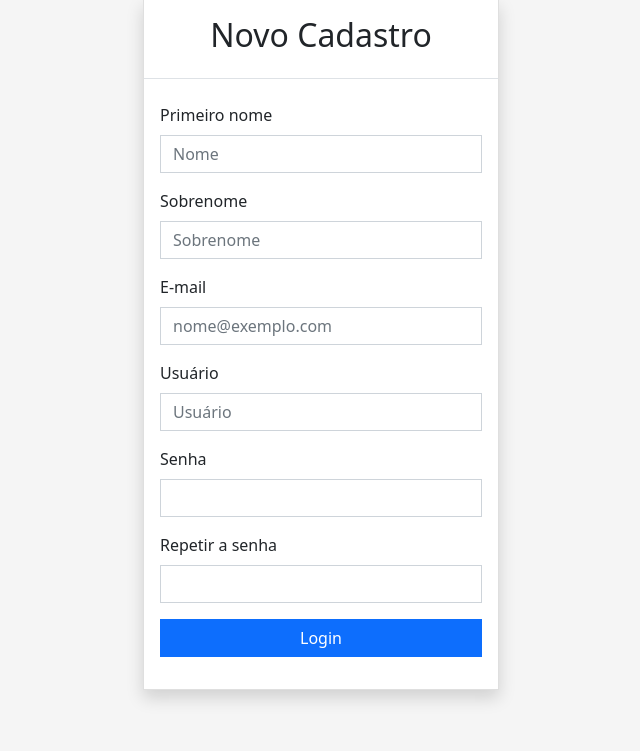
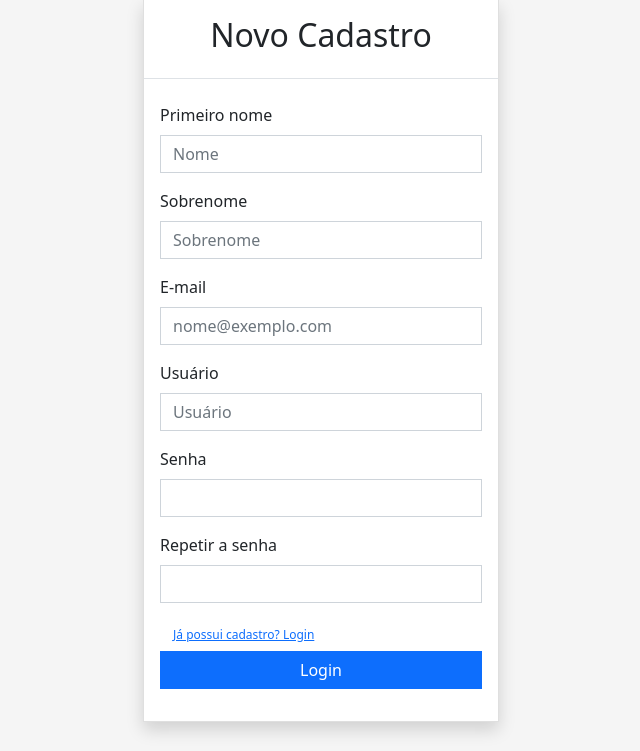
Before and after one commit to preduvitu/python_project, a Django app: page /account/cadastro/ in a window 1280 px wide. Shown: the part 49-800 px from the top of the page, without its empty margins (319-959 px from the left). Run offline with Django 4.2, Linux system fonts and the light colour scheme.

Commit message:
Ajustando templates

```diff
--- a/template/accounts/cadastro.html
+++ b/template/accounts/cadastro.html
@@ -73,10 +73,15 @@
                                     {{ form.password2 }}
                                     <div class="fs-6 fw-lighter text-danger">{{ form.password2.errors }}</div>
                                 </div>
-
+                                <a href="{% url 'login' %}">
+                                    <button type="button" class="btn btn-link" style="font-size: 12px;">
+                                        Já possui cadastro? Login
+                                    </button>
+                                </a>
                                 <div class="d-grid">
                                     <button type="submit" class="btn btn-primary">Login</button>
                                 </div>
+
                             </form>
                         </div>
                     </div>
--- a/template/accounts/login.html
+++ b/template/accounts/login.html
@@ -53,6 +53,11 @@
                                             Não possui login? Cadastre-se
                                         </button>
                                     </a>
+                                    <a href="{% url 'admin:index' %}"">
+                                        <button type="button" class="btn btn-link" style="font-size: 12px;">
+                                            Área do administrador
+                                        </button>
+                                    </a>
                                 </div>
                                 <div class="d-grid">
                                     <button type="submit" class="btn btn-primary">Login</button>
--- a/template/base/base.html
+++ b/template/base/base.html
@@ -45,7 +45,7 @@
                 <div class="collapse navbar-collapse" id="navbarCollapse">
                     <ul class="navbar-nav me-auto mb-2 mb-md-0">
                         <li class="nav-item">
-                            <a class="nav-link" href="{% url 'dashboard' %}">Inicio</a>
+                            <a class="nav-link" href="{% url 'dashboard' %}">Admin</a>
                         </li>
                     </ul>
                     <form class="d-flex">
```
Also changed, not shown: template/catho.html (+5 -5 lines).
